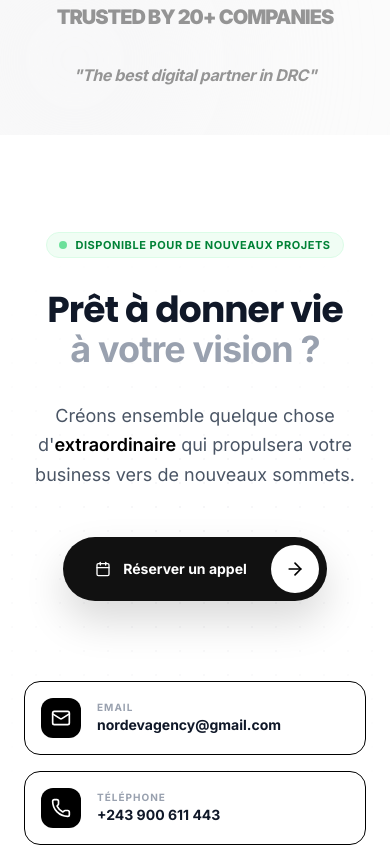
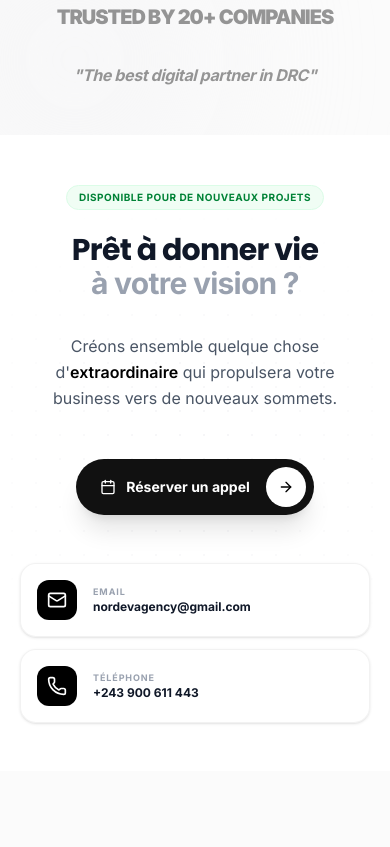
Before and after one commit to freddymk313/nordevagency, a Next.js app: page / in a window 390 px wide. Shown: the part 4340-5187 px from the top of the page. Built offline with nearby package versions, Linux system fonts and the light colour scheme.

Commit message:
finalcta v1 mobile ok

```diff
--- a/components/FinalCTA.tsx
+++ b/components/FinalCTA.tsx
@@ -2,48 +2,48 @@ import { ArrowRight, Calendar, Phone, Mail, MessageCircle } from "lucide-react";
 
 const FinalCTA = () => {
   return (
-    <section id="contact" className="py-24 md:py-32 bg-white relative overflow-hidden">
+    <section id="contact" className="py-12 md:py-32 bg-white relative overflow-hidden">
       {/* Background Decoratif : Motif de points et dégradé radial */}
       <div className="absolute inset-0 z-0 opacity-[0.4]"
            style={{ backgroundImage: `radial-gradient(#e5e7eb 1px, transparent 1px)`, backgroundSize: '24px 24px' }}>
       </div>
       <div className="absolute top-1/2 left-1/2 -translate-x-1/2 -translate-y-1/2 w-full h-full bg-[radial-gradient(circle_at_center,_transparent_0%,_white_70%)] z-0"></div>
 
-      <div className="container mx-auto px-6 relative z-10">
+      <div className="container mx-auto px-5 md:px-6 relative z-10">
         <div className="max-w-4xl mx-auto text-center">
 
           {/* Status Badge */}
-          <div className="inline-flex items-center gap-2 px-3 py-1 rounded-full bg-green-50 border border-green-100 mb-8">
-            <span className="w-2 h-2 rounded-full bg-green-500 animate-pulse" />
-            <span className="text-[11px] font-bold text-green-700 uppercase tracking-wider">Disponible pour de nouveaux projets</span>
+          <div className="inline-flex items-center gap-2 px-3 py-1 rounded-full bg-green-50 border border-green-100 mb-6 md:mb-8">
+            {/* <span className="w-2 h-2 rounded-full bg-green-500 animate-pulse" /> */}
+            <span className="text-[10px] md:text-[12px] font-bold text-green-700 uppercase tracking-wider">Disponible pour de nouveaux projets</span>
           </div>
 
           {/* Titre principal */}
-          <h2 className="text-4xl md:text-5xl font-bold text-gray-900 mb-8 leading-[1.1] tracking-tight">
+          <h2 className="text-3xl md:text-5xl font-bold text-gray-900 mb-8 leading-[1.1] tracking-tight">
             Prêt à donner vie <br />
             <span className="text-gray-400">à votre vision ?</span>
           </h2>
 
           {/* Description */}
-          <p className="text-lg *md:text-xl text-gray-600 mb-12 max-w-2xl mx-auto leading-relaxed">
+          <p className="text-base md:text-lg text-gray-600 mb-12 max-w-2xl mx-auto leading-relaxed">
             Créons ensemble quelque chose d'<span className="text-black font-semibold">extraordinaire</span> qui propulsera votre business vers de nouveaux sommets.
           </p>
 
           {/* Bouton d'action principal (Ton bouton Signature) */}
-          <div className="flex justify-center mb-20">
-            <button className="bg-[#111111] text-sm text-white pl-8 pr-2 py-2 rounded-full hover:bg-black transition-all duration-300 font-bold shadow-[0_20px_40px_rgba(0,0,0,0.15)] hover:shadow-[0_20px_40px_rgba(0,0,0,0.3)] transform hover:-translate-y-1 flex items-center gap-6 group">
-              <div className="flex items-center gap-3">
+          <div className="flex justify-center mb-12 md:mb-20">
+            <button className="bg-[#111111] text-sm text-white pl-6 md:pl-8 pr-2 py-2 rounded-full hover:bg-black transition-all duration-300 font-bold shadow-xl hover:shadow-2xl transform hover:-translate-y-1 flex items-center gap-4 md:gap-6 group">
+              <div className="flex items-center gap-2.5">
                 <Calendar className="w-4 h-4 text-white" />
                 <span>Réserver un appel </span>
               </div>
-              <span className="bg-white w-12 h-12 rounded-full flex items-center justify-center text-black group-hover:bg-gray-100 transition-colors">
-                <ArrowRight className="w-5 h-5 group-hover:translate-x-0.5 transition-transform" />
+              <span className="bg-white w-10 h-10 md:w-12 md:h-12 rounded-full flex items-center justify-center text-black group-hover:bg-gray-100 transition-colors">
+                <ArrowRight className="w-4 h-4 md:w-5 md:h-5 group-hover:translate-x-0.5 transition-transform" />
               </span>
             </button>
           </div>
 
           {/* Grille de contact secondaire */}
-          <div className="grid grid-cols-1 sm:grid-cols-2 gap-4 max-w-2xl mx-auto">
+          {/* <div className="grid grid-cols-1 sm:grid-cols-2 gap-4 max-w-2xl mx-auto">
             <a
               href="mailto:nordevagency@gmail.com"
               className="group flex items-center gap-4 p-4 rounded-2xl border border-gray-100* bg-white/50 backdrop-blur-sm border-black transition-all duration-300"
@@ -69,6 +69,34 @@ const FinalCTA = () => {
                 <div className="text-sm font-bold text-gray-900">+243 900 611 443</div>
               </div>
             </a>
+          </div> */}
+
+          <div className="grid grid-cols-1 sm:grid-cols-2 gap-3 md:gap-4 max-w-2xl mx-auto">
+            <a
+              href="mailto:nordevagency@gmail.com"
+              className="group flex items-center gap-4 p-4 rounded-2xl border border-black/5 bg-white/50 backdrop-blur-sm hover:border-black transition-all duration-300 shadow-sm"
+            >
+              <div className="w-10 h-10 rounded-xl bg-black text-white flex items-center justify-center shrink-0">
+                <Mail className="w-5 h-5" />
+              </div>
+              <div className="text-left">
+                <div className="text-[9px] font-bold text-gray-400 uppercase tracking-widest">Email</div>
+                <div className="text-xs md:text-sm font-bold text-gray-900 truncate">nordevagency@gmail.com</div>
+              </div>
+            </a>
+
+            <a
+              href="tel:+243900611443"
+              className="group flex items-center gap-4 p-4 rounded-2xl border border-black/5 bg-white/50 backdrop-blur-sm hover:border-black transition-all duration-300 shadow-sm"
+            >
+              <div className="w-10 h-10 rounded-xl bg-black text-white flex items-center justify-center shrink-0">
+                <Phone className="w-5 h-5" />
+              </div>
+              <div className="text-left">
+                <div className="text-[9px] font-bold text-gray-400 uppercase tracking-widest">Téléphone</div>
+                <div className="text-xs md:text-sm font-bold text-gray-900">+243 900 611 443</div>
+              </div>
+            </a>
           </div>
 
         </div>
```
